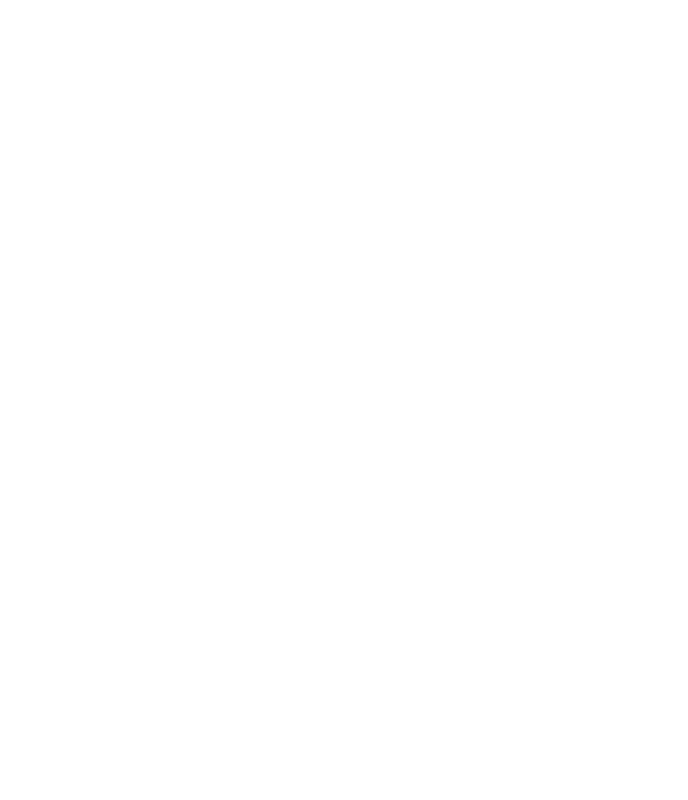
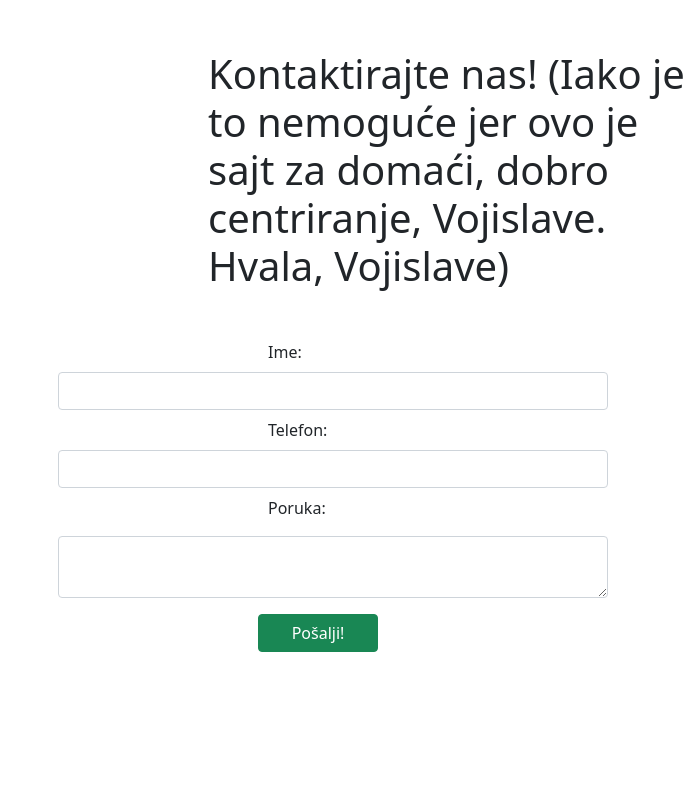
Before and after one commit to pipstur/itehDom03, a React (Create React App) app: page /contact in a window 1280 px wide. Before the commit this address had no page. Shown: the top 800 px of the page, without its empty margins (592-1280 px from the left). Built offline with nearby package versions, Linux system fonts and the light colour scheme.

Commit message:
sad stvari ne rade kako treba ups

```diff
--- a/src/App.js
+++ b/src/App.js
@@ -8,6 +8,8 @@ function App() {
     <div className="main_div">
       <Router>
         <Routes>
+          <Route path="/" element={<HomePage />} />
+          <Route path="/contact" element={<ContactPage />} />
         </Routes>
       </Router>
     </div>
--- a/src/components/FormaPrijaviSe.js
+++ b/src/components/FormaPrijaviSe.js
@@ -27,7 +27,7 @@ function FormaPrijaviSe(props) {
             }
             else {
                 setTekst(<h1>Pogrešna šifra ili korisničko ime! Pokušajte ponovo!</h1>)
-                setCounter(counter + 1)
+                //setCounter(counter + 1)
                 return;
             }
 
--- a/src/index.css
+++ b/src/index.css
@@ -31,10 +31,10 @@ label {
   margin-bottom: 30px;
 }
 
-#tekst_login {
+/* #tekst_login {
   margin-top: 20px;
   margin-left: 680px;
-}
+} */
 
 #formacontact_div {
   margin-top: 50px;
```
